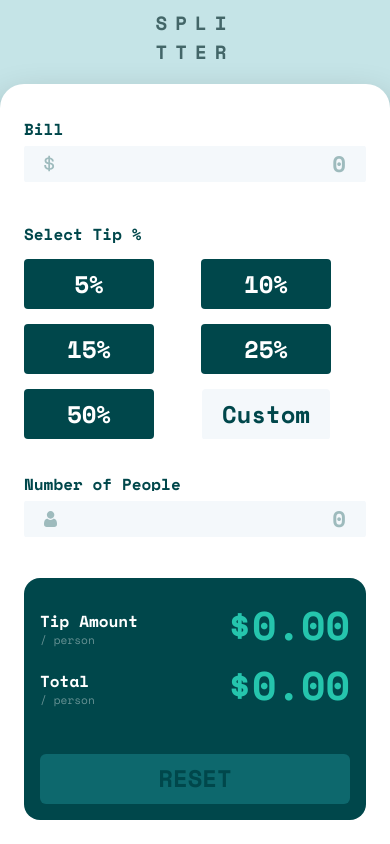
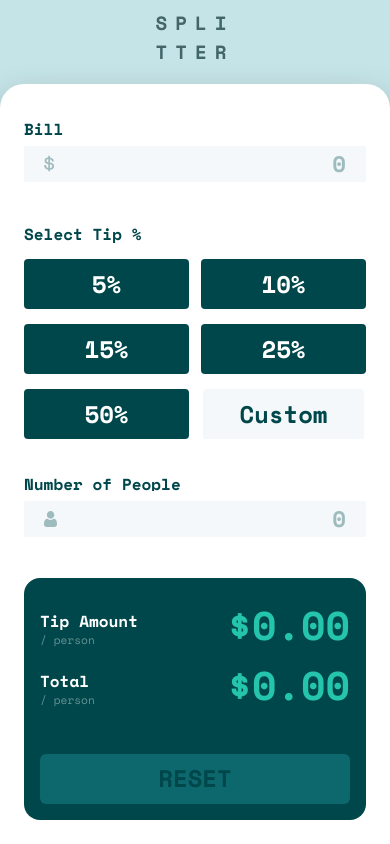
Before and after one commit to NikitaKozlov-R/splitter, a Vue app: page / in a window 390 px wide. Built offline with nearby package versions, Linux system fonts and the light colour scheme.

Commit message:
fix: tip radio buttons width on mobile

```diff
--- a/src/App.vue
+++ b/src/App.vue
@@ -294,7 +294,6 @@ export default {
 }
 .tip-selector .tip-selector-grid .tip-selector-grid-card {
   display: flex;
-  width: 130px;
   height: 50px;
   justify-content: center;
   align-items: center;
```
